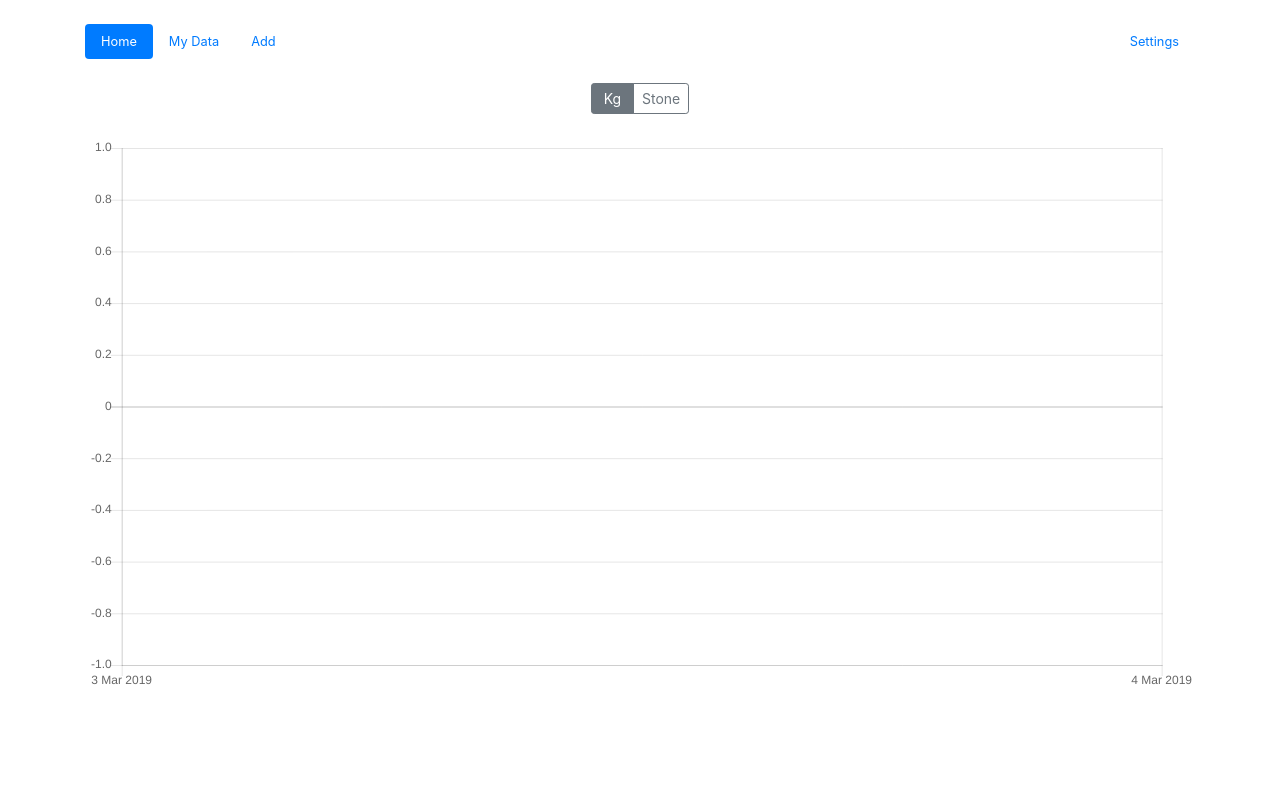
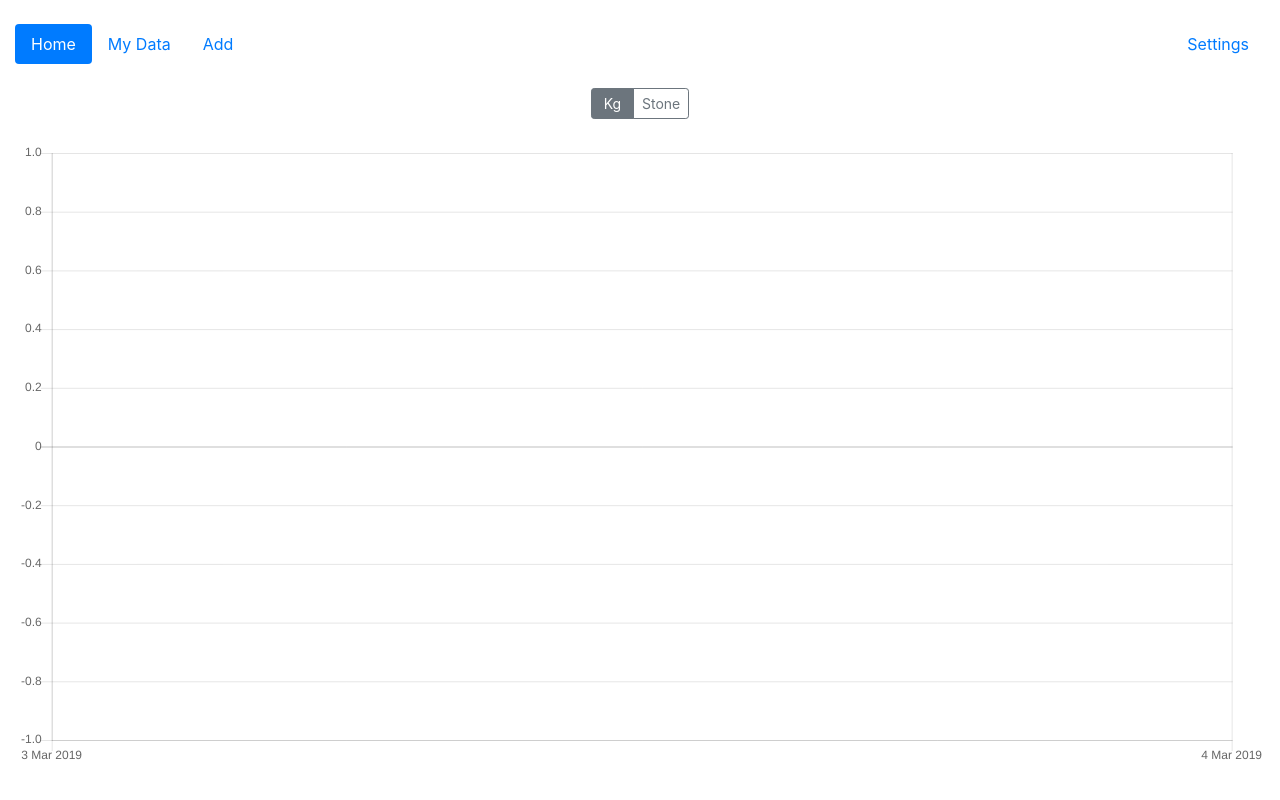
Before and after one commit to wkeeling/weighttracker, a Django app: page /track/ in a window 1280 px wide. Run offline with Django 3.2, Linux system fonts and the light colour scheme; data that the repository does not hold is empty; some libraries are stand-ins or nearby versions.

Commit message:
Use full width of view port

```diff
--- a/templates/base.html
+++ b/templates/base.html
@@ -11,7 +11,7 @@
         <script src="{% static 'bootstrap/js/bootstrap.js' %}"></script>
     </head>
     <body>
-        <div class="container">
+        <div class="container-fluid">
             <div class="row">
                 <div class="col">
                     &#160;
@@ -21,20 +21,20 @@
                 <div class="col-10">
                     <ul class="nav nav-pills">
                         <li class="nav-item">
-                            <a class="small nav-link{% if not page %} active{% endif %}" href="{% url 'home' %}">Home</a>
+                            <a class="nav-link{% if not page %} active{% endif %}" href="{% url 'home' %}">Home</a>
                         </li>
                         <li class="nav-item">
-                            <a class="small nav-link{% if page == 'mydata' %} active{% endif %}" href="{% url 'mydata' %}">My Data</a>
+                            <a class="nav-link{% if page == 'mydata' %} active{% endif %}" href="{% url 'mydata' %}">My Data</a>
                         </li>
                         <li class="nav-item">
-                            <a class="small nav-link{% if page == 'add' %} active{% endif %}" href="{% url 'add' %}">Add</a>
+                            <a class="nav-link{% if page == 'add' %} active{% endif %}" href="{% url 'add' %}">Add</a>
                         </li>
                     </ul>
                 </div>
                 <div class="col-2">
                     <ul class="nav nav-pills float-right">
                         <li class="nav-item">
-                            <a class="small nav-link{% if page == 'settings' %} active{% endif %}" href="{% url 'settings' %}">Settings</a>
+                            <a class="nav-link{% if page == 'settings' %} active{% endif %}" href="{% url 'settings' %}">Settings</a>
                         </li>
                     </ul>
                 </div>
```
